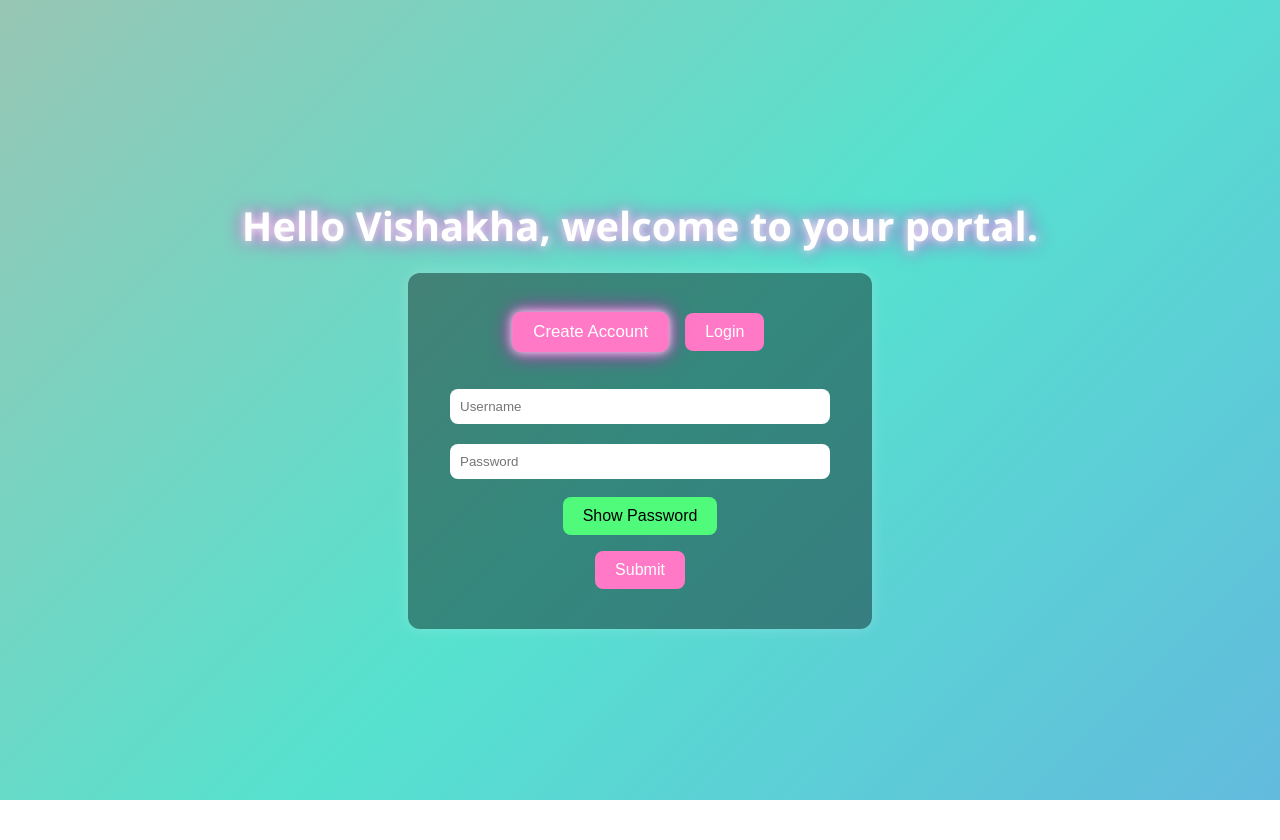
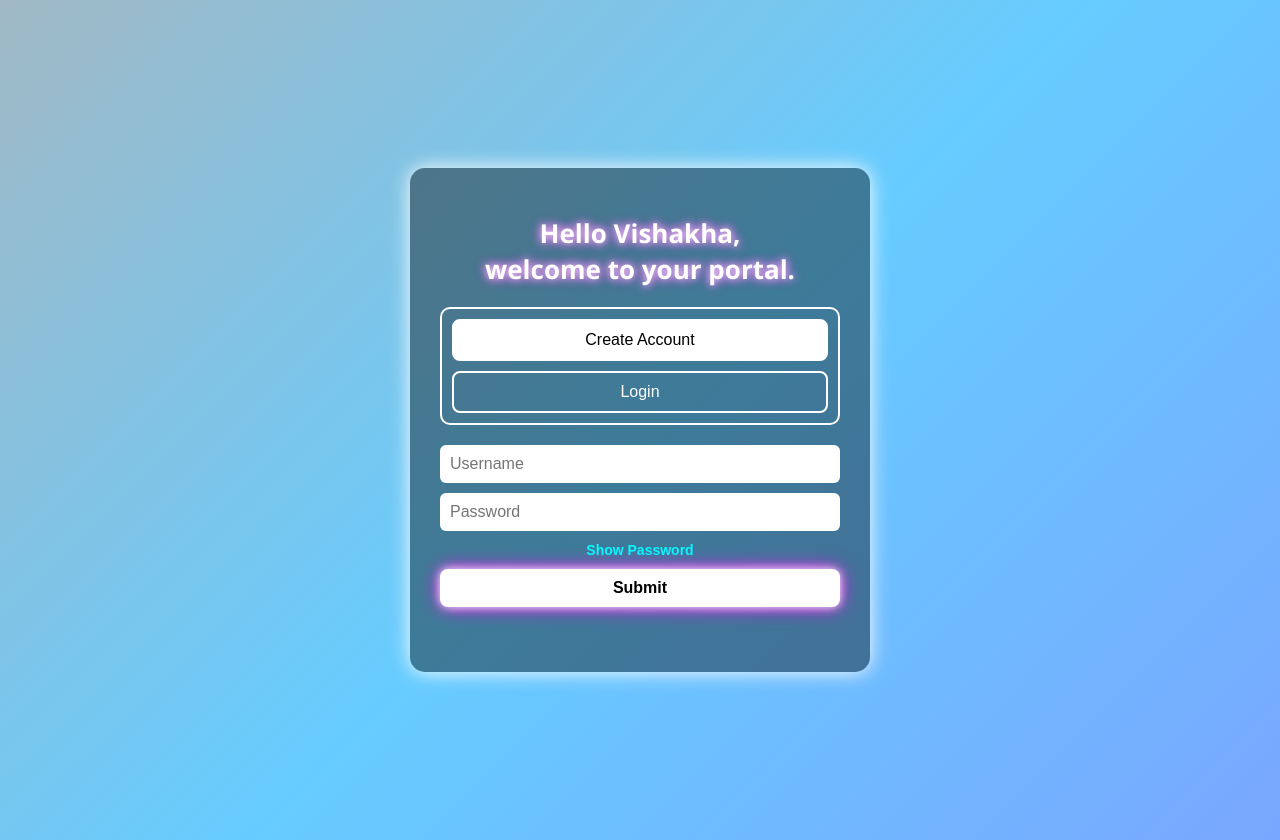
Before and after one commit to shadowCoder89-afk/cheetu-portal, a website: page public/index.html in a window 1280 px wide. Both pictures are taken after a click on the button "Create Account". Before the commit the page ends 800 px from the top, so only its background shows below. Drawn offline with Linux system fonts and the light colour scheme.

Commit message:
updated homepage

```diff
--- a/public/index.html
+++ b/public/index.html
@@ -1,212 +1,235 @@
 <!DOCTYPE html>
 <html lang="en">
 <head>
-  <meta charset="UTF-8">
-  <title>Portal Login</title>
-  <meta name="viewport" content="width=device-width, initial-scale=1.0">
+  <meta charset="UTF-8" />
+  <meta name="viewport" content="width=device-width, initial-scale=1.0"/>
+  <title>Cheetu Portal Login</title>
   <style>
-    /* Background animation */
     body {
       margin: 0;
       font-family: 'Segoe UI', sans-serif;
-      background: linear-gradient(-45deg, #ff6ec4, #7873f5, #56e2cf, #ff9a8b);
+      background: linear-gradient(-45deg, #ff66cc, #9966ff, #66ccff, #ff9966);
       background-size: 400% 400%;
-      animation: gradient 10s ease infinite;
+      animation: gradientBG 10s ease infinite;
       display: flex;
       justify-content: center;
       align-items: center;
-      height: 100vh;
+      min-height: 100vh;
+      color: white;
       flex-direction: column;
-      color: white;
+      padding: 20px;
     }
 
-    @keyframes gradient {
-      0% { background-position: 0% 50%; }
-      50% { background-position: 100% 50%; }
-      100% { background-position: 0% 50%; }
+    @keyframes gradientBG {
+      0% {background-position: 0% 50%;}
+      50% {background-position: 100% 50%;}
+      100% {background-position: 0% 50%;}
+    }
+
+    .container {
+      background: rgba(0, 0, 0, 0.4);
+      border-radius: 15px;
+      padding: 30px;
+      width: 90%;
+      max-width: 400px;
+      text-align: center;
+      box-shadow: 0 0 20px #fff;
     }
 
     h1 {
-      font-size: 2.5rem;
-      text-shadow: 0 0 10px #fff, 0 0 20px #ff00cc;
-      text-align: center;
+      font-size: 26px;
+      text-shadow: 0 0 8px #fff, 0 0 12px #ff00ff;
       margin-bottom: 20px;
     }
 
-    .form-container {
-      background: rgba(0, 0, 0, 0.4);
-      padding: 2rem;
-      border-radius: 12px;
-      box-shadow: 0 0 15px rgba(255, 255, 255, 0.2);
-      width: 90%;
-      max-width: 400px;
-      text-align: center;
+    .form-toggle {
+      display: flex;
+      flex-direction: column;
+      gap: 10px;
+      margin-bottom: 20px;
+      border: 2px solid #fff;
+      padding: 10px;
+      border-radius: 10px;
     }
 
-    input[type="text"], input[type="password"] {
-      width: 90%;
+    .form-toggle button {
+      background: transparent;
+      color: white;
       padding: 10px;
-      margin: 10px 0;
+      border: 2px solid white;
       border-radius: 8px;
-      border: none;
-      outline: none;
+      cursor: pointer;
+      font-size: 16px;
+      transition: all 0.3s ease;
     }
 
-    button {
-      margin: 8px;
-      padding: 10px 20px;
-      font-size: 1rem;
+    .form-toggle button.active {
+      background: white;
+      color: black;
+    }
+
+    .form-group {
+      display: none;
+      flex-direction: column;
+      gap: 10px;
+    }
+
+    input {
+      padding: 10px;
+      border: none;
+      border-radius: 6px;
+      font-size: 16px;
+    }
+
+    .glow-btn {
+      background: #ffffff;
+      color: #000;
+      padding: 10px 15px;
       border: none;
       border-radius: 8px;
       cursor: pointer;
-      transition: 0.3s ease;
+      font-size: 16px;
+      font-weight: bold;
+      box-shadow: 0 0 10px #fff, 0 0 20px #ff00ff;
+      transition: all 0.3s ease;
     }
 
-    .login-btn, .create-btn, .submit-btn {
-      background-color: #ff79c6;
-      color: white;
+    .glow-btn:hover {
+      transform: scale(1.05);
+      box-shadow: 0 0 12px #fff, 0 0 24px #ff00ff;
     }
 
-    .login-btn:hover, .create-btn:hover, .submit-btn:hover {
-      background-color: #bd4b9c;
-      transform: scale(1.05);
-    }
-
-    .active-mode {
-      box-shadow: 0 0 10px #fff, 0 0 20px #ff00cc;
-      transform: scale(1.05);
+    .message {
+      margin-top: 15px;
+      font-size: 14px;
+      color: yellow;
+      min-height: 20px;
     }
 
     .toggle-password {
-      background-color: #50fa7b;
-      color: #000;
+      background: none;
+      border: none;
+      color: #00ffff;
+      cursor: pointer;
+      font-weight: bold;
+      font-size: 14px;
     }
 
-    .toggle-password:hover {
-      background-color: #3cc861;
-      transform: scale(1.05);
+    @media (max-width: 480px) {
+      h1 {
+        font-size: 22px;
       }
 
-    #floating-msg {
-      position: fixed;
-      top: 20px;
-      left: 50%;
-      transform: translateX(-50%);
-      padding: 12px 24px;
-      background-color: #222;
-      color: white;
-      border-radius: 10px;
-      display: none;
-      z-index: 9999;
-      font-weight: bold;
-      box-shadow: 0 0 10px rgba(255,255,255,0.4);
+      .glow-btn {
+        font-size: 14px;
+        padding: 8px 12px;
       }
 
-    #authForm {
-      display: none;
-      margin-top: 20px;
+      .form-toggle button {
+        font-size: 14px;
+        padding: 8px;
+      }
     }
   </style>
 </head>
 <body>
+  <div class="container">
+    <h1>Hello Vishakha,<br>welcome to your portal.</h1>
 
-  <h1>Hello Vishakha, welcome to your portal.</h1>
-
-  <div class="form-container">
-    <div>
-      <button id="createBtn" class="create-btn" onclick="toggleForm('create')">Create Account</button>
-      <button id="loginBtn" class="login-btn" onclick="toggleForm('login')">Login</button>
+    <div class="form-toggle">
+      <button id="showCreate">Create Account</button>
+      <button id="showLogin">Login</button>
     </div>
 
-    <form id="authForm" onsubmit="handleSubmit(event)">
-      <input type="text" id="username" placeholder="Username" required><br>
-      <input type="password" id="password" placeholder="Password" required><br>
-      <button type="button" class="toggle-password" onclick="togglePassword()">Show Password</button><br>
-      <button type="submit" class="submit-btn">Submit</button>
-    </form>
+    <div id="formSection" class="form-group">
+      <input type="text" id="username" placeholder="Username" />
+      <input type="password" id="password" placeholder="Password" />
+      <button class="toggle-password" onclick="togglePassword()">Show Password</button>
+      <button class="glow-btn" id="submitBtn">Submit</button>
     </div>
 
-  <div id="floating-msg"></div>
+    <div class="message" id="message"></div>
+  </div>
 
   <script>
-    let currentMode = null;
+    const showCreateBtn = document.getElementById("showCreate");
+    const showLoginBtn = document.getElementById("showLogin");
+    const formSection = document.getElementById("formSection");
+    const submitBtn = document.getElementById("submitBtn");
+    const message = document.getElementById("message");
+    const usernameInput = document.getElementById("username");
+    const passwordInput = document.getElementById("password");
 
-    function toggleForm(mode) {
-      currentMode = mode;
+    let formType = "";
 
-      // Reset form
-      document.getElementById('username').value = '';
-      document.getElementById('password').value = '';
+    const updateForm = (type) => {
+      formType = type;
+      formSection.style.display = "flex";
+      message.textContent = "";
+      usernameInput.value = "";
+      passwordInput.value = "";
+      showCreateBtn.classList.remove("active");
+      showLoginBtn.classList.remove("active");
 
-      // Show the form
-      document.getElementById('authForm').style.display = 'block';
+      if (type === "create") {
+        showCreateBtn.classList.add("active");
+      } else {
+        showLoginBtn.classList.add("active");
+      }
+    };
 
-      // Highlight the active button
-      document.getElementById('createBtn').classList.remove('active-mode');
-      document.getElementById('loginBtn').classList.remove('active-mode');
-      if (mode === 'create') {
-        document.getElementById('createBtn').classList.add('active-mode');
-      } else {
-        document.getElementById('loginBtn').classList.add('active-mode');
-      }
-    }
+    showCreateBtn.addEventListener("click", () => updateForm("create"));
+    showLoginBtn.addEventListener("click", () => updateForm("login"));
 
-    function togglePassword() {
-      const passwordInput = document.getElementById('password');
-      passwordInput.type = passwordInput.type === 'password' ? 'text' : 'password';
-    }
+    const togglePassword = () => {
+      passwordInput.type = passwordInput.type === "password" ? "text" : "password";
+    };
 
-    function showMessage(msg, bg = "#222") {
-      const msgBox = document.getElementById("floating-msg");
-      msgBox.innerText = msg;
-      msgBox.style.backgroundColor = bg;
-      msgBox.style.display = "block";
-      setTimeout(() => {
-        msgBox.style.display = "none";
-      }, 3000);
-    }
+    submitBtn.addEventListener("click", async () => {
+      const username = usernameInput.value.trim();
+      const password = passwordInput.value.trim();
 
-    function handleSubmit(e) {
-      e.preventDefault();
-
-      const username = document.getElementById('username').value.trim();
-      const password = document.getElementById('password').value.trim();
-
-      if (!username || !password) {
-        showMessage("Username and password are required!", "#c0392b");
+      if (!username || !password || !formType) {
+        message.textContent = "Please fill in all fields.";
         return;
       }
 
-      fetch(currentMode === 'create' ? '/create-account' : '/login', {
-        method: 'POST',
-        headers: {
-          'Content-Type': 'application/json'
-        },
+      const route = formType === "create" ? "/create-account" : "/login";
+      try {
+        const res = await fetch(route, {
+          method: "POST",
+          headers: {"Content-Type": "application/json"},
           body: JSON.stringify({ username, password })
-      })
-      .then(res => res.json())
-      .then(data => {
-        if (data.success) {
-          showMessage(data.message || "Success!", "#28a745");
+        });
+        const data = await res.json();
+
+        if (res.ok) {
+          message.textContent = data.message || "Success!";
+          if (route === "/login") {
             setTimeout(() => {
-            window.location.href = '/cheetu-room.html';
+              window.location.href = "/cheetu-room.html";
             }, 1000);
+          }
         } else {
-          showMessage(data.message || "Error occurred!", "#c0392b");
+          message.textContent = data.message || "Something went wrong.";
         }
-      })
-      .catch(() => {
-        showMessage("Network error. Try again later!", "#e74c3c");
+      } catch (err) {
+        console.error("Error:", err);
+        message.textContent = "Server error.";
+      }
     });
+
+    // ENTER key navigation
+    [usernameInput, passwordInput].forEach((input, index, arr) => {
+      input.addEventListener("keydown", (e) => {
+        if (e.key === "Enter") {
+          if (index === arr.length - 1) {
+            submitBtn.click();
+          } else {
+            arr[index + 1].focus();
           }
-
-    document.addEventListener('keydown', function(e) {
-      if (e.key === 'Enter') {
-        e.preventDefault();
-        handleSubmit(e);
-      } else if (e.key === 'Backspace') {
-        document.getElementById('username').focus();
         }
+      });
     });
   </script>
 </body>
```
Lines whose indentation alone changed are shown as unchanged.
